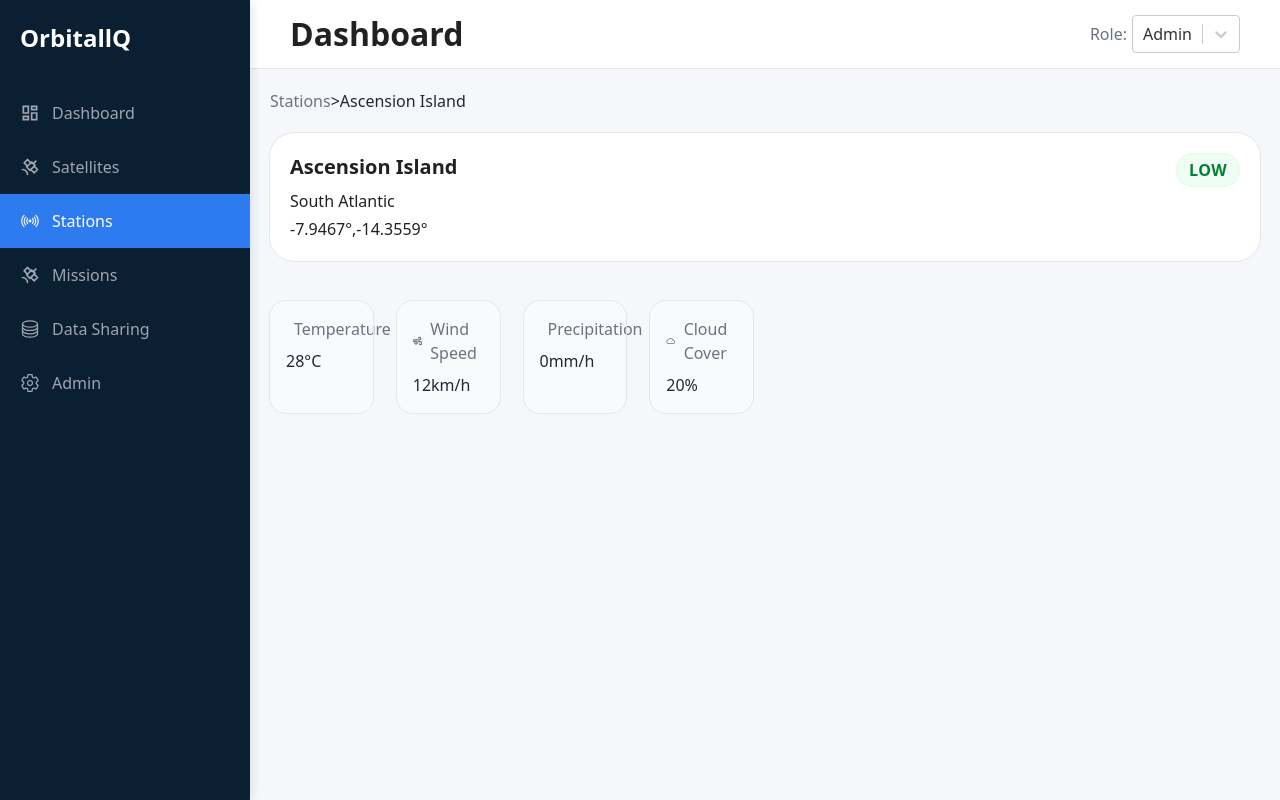
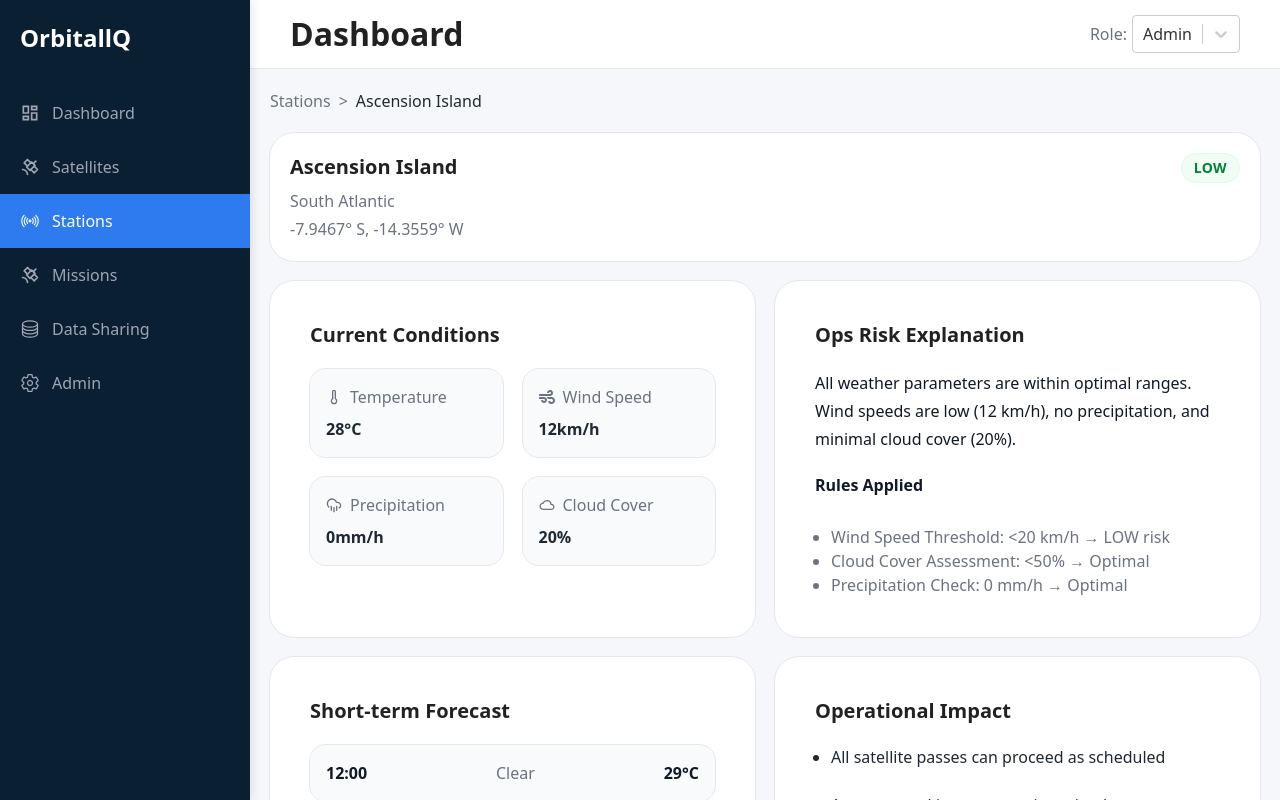
Before and after one commit to nikaKotrikadze/OrbitallQ-dashboard, a React (Vite) app: page /stations/ascension-island in a window 1280 px wide. Shown: the top 800 px of the page. Built offline with nearby package versions, Linux system fonts and the light colour scheme.

Commit message:
Features: Complete Details Page

```diff
--- a/src/components/pages/Dashboard/Dashboard.tsx
+++ b/src/components/pages/Dashboard/Dashboard.tsx
@@ -14,7 +14,9 @@ const Dashboard = () => {
       <SatelliteCondition />
       <div className="bg-white p-10 rounded-3xl outilne-solid outline-[#E5E7EB] outline-1 flex flex-col gap-5">
         <StationSection />
-        <WeatherCondition station={station} bgCol="#F9FAFB" />
+        <div className="grid grid-cols-2 gap-5">
+          <WeatherCondition station={station} bgCol="#F9FAFB" />
+        </div>
         <RiskLevel station={station} />
         <hr style={{ color: "#E5E7EB" }} />
         <RecommendedAction station={station} />
--- a/src/components/pages/Dashboard/WeatherCondition/WeatherCondition.tsx
+++ b/src/components/pages/Dashboard/WeatherCondition/WeatherCondition.tsx
@@ -26,7 +26,7 @@ const WeatherCard = ({
 
         <h1 className="max-w-24 text-[#6B7280]">{title}</h1>
       </div>
-      <h1 className="text-l pt-2 text-[#1F2933]">
+      <h1 className="text-l pt-2 text-[#1F2933] font-semibold">
         {number}
         {factor}
       </h1>
@@ -42,7 +42,7 @@ const WeatherCondition = ({
   bgCol: string;
 }) => {
   return (
-    <div className="grid grid-cols-1 sm:grid-cols-2 lg:grid-cols-4 gap-6 pt-5">
+    <>
       <WeatherCard
         title={"Temperature"}
         icon={<LuThermometer color="#6B7280" />}
@@ -71,7 +71,7 @@ const WeatherCondition = ({
         factor="%"
         bgCol={bgCol}
       />
-    </div>
+    </>
   );
 };
 
--- a/src/components/pages/Stations/StationDetails/StationDetails.tsx
+++ b/src/components/pages/Stations/StationDetails/StationDetails.tsx
@@ -1,23 +1,21 @@
 import React from "react";
 import { Link, useParams } from "react-router-dom";
-import { TABLESTATIONS, STATIONS } from "../../../../data/stations";
+import { STATIONS, type RiskLevel } from "../../../../data/stations";
 import WeatherCondition from "../../Dashboard/WeatherCondition/WeatherCondition";
 
-type OpsRisk = "LOW" | "MEDIUM" | "HIGH" | any;
-
-const riskBadgeClasses: Record<OpsRisk, string> = {
+const riskBadgeClasses: Record<RiskLevel, string> = {
   LOW: "bg-green-50 text-green-700 border-green-100",
   MEDIUM: "bg-yellow-50 text-yellow-700 border-yellow-100",
   HIGH: "bg-red-50 text-red-700 border-red-100",
 };
 
-function RiskBadge({ risk }: { risk: OpsRisk }) {
+function RiskBadge({ risk }: { risk: RiskLevel }) {
   return (
     <span
       className={[
         "inline-flex items-center justify-center",
         "px-3 py-1 rounded-full border",
-        "text-l font-semibold tracking-wide",
+        "text-sm font-semibold tracking-wide",
         riskBadgeClasses[risk],
       ].join(" ")}
     >
@@ -27,42 +25,104 @@ function RiskBadge({ risk }: { risk: OpsRisk }) {
 }
 
 const StationDetails = () => {
-  const { stationId } = useParams();
-  const station = TABLESTATIONS.find((i) => i.id == stationId);
-  const loc = STATIONS.find(
-    (i) => i.name.toLowerCase() == station?.name.toLowerCase()
-  );
+  const { stationId } = useParams<{ stationId: string }>();
+
+  const station = STATIONS.find((s) => s.id === stationId);
+
+  // ✅ Handle unknown station id
+  if (!station) {
+    return (
+      <div className="p-5">
+        <div className="flex gap-2 items-center">
+          <Link to="/stations" className="text-[#6b7280] hover:text-[#2E7BEF]">
+            Stations
+          </Link>
+          <span className="text-[#6b7280]">{">"}</span>
+          <span className="text-[#1F2933] font-medium">Not found</span>
+        </div>
+
+        <div className="mt-6 bg-white p-6 rounded-3xl outline-1 outline-[#E5E7EB]">
+          Station not found.
+        </div>
+      </div>
+    );
+  }
 
   return (
     <div className="p-5 flex flex-col gap-5">
-      <div className="flex">
+      {/* Breadcrumb */}
+      <div className="flex gap-2 items-center">
         <Link to="/stations" className="text-[#6b7280] hover:text-[#2E7BEF]">
           Stations
         </Link>
-        <h1>{` > `}</h1>
-        <h1 className="text-[#1F2933]">{station?.name}</h1>
+        <span className="text-[#6b7280]">{">"}</span>
+        <span className="text-[#1F2933] font-medium">{station.name}</span>
       </div>
-      <div className="bg-white p-5 rounded-3xl outilne-solid outline-[#E5E7EB] outline-1 flex justify-between">
+
+      {/* Header Card */}
+      <div className="bg-white p-5 rounded-3xl outline-1 outline-[#E5E7EB] flex justify-between items-start">
         <div className="flex flex-col gap-2">
-          <h1 className="font-semibold text-xl">{station?.name}</h1>
+          <h1 className="font-semibold text-xl">{station.name}</h1>
           <div className="flex flex-col gap-1">
-            <h1>{station?.location}</h1>
-            <div className="flex">
-              <h1>{loc?.location?.lat}°,</h1>
-              <h1>{loc?.location?.lon}°</h1>
-            </div>
+            <span className="text-[#6B7280]">{station.region}</span>
+            <span className="text-[#6B7280]">
+              {station.coordinates.lat}, {station.coordinates.lon}
+            </span>
           </div>
         </div>
-        <div>
-          <RiskBadge risk={station?.opsRisk} />
+
+        <RiskBadge risk={station.risk.level} />
+      </div>
+
+      {/* Responsive Grid (2 cols on lg, 1 col on mobile) */}
+      <div className="grid grid-cols-1 lg:grid-cols-2 gap-5">
+        <div className="bg-white p-10 rounded-3xl outline-1 outline-[#E5E7EB] flex flex-col gap-5">
+          <h1 className="font-semibold text-xl">Current Conditions</h1>
+          <div className="grid grid-cols-1 sm:grid-cols-2 gap-5">
+            <WeatherCondition station={station} bgCol="#F9FAFB" />
+          </div>
         </div>
-      </div>
-      <div className="grid grid-cols-1 gap-6 lg:grid-cols-2">
-        {/* <CurrentConditions /> */}
-        <WeatherCondition station={loc} bgCol={"#F9FAFB"} />
-        {/* <OpsRiskExplanation /> */}
-        {/* <ShortTermForecast /> */}
-        {/* <OperationalImpact /> */}
+
+        <div className="bg-white p-10 rounded-3xl outline-1 outline-[#E5E7EB] flex flex-col gap-5">
+          <h1 className="font-semibold text-xl">Ops Risk Explanation</h1>
+          <p className="text-[#111827] leading-7">{station.risk.explanation}</p>
+          <>
+            <h2 className="font-semibold text-[#111827] mb-2">Rules Applied</h2>
+            <ul className="list-disc text-[#6B7280] ml-4">
+              {station.rulesApplied.map((i) => (
+                <li>{i}</li>
+              ))}
+            </ul>
+          </>
+        </div>
+
+        <div className="bg-white p-10 rounded-3xl outline-1 outline-[#E5E7EB] flex flex-col gap-5">
+          <h1 className="font-semibold text-xl">Short-term Forecast</h1>
+
+          <div className="flex flex-col gap-4">
+            {station.foreCast.map((item) => (
+              <div
+                key={item.time}
+                className="bg-[#F9FAFB] flex items-center justify-between p-4 rounded-2xl outline-1 outline-[#E5E7EB]"
+              >
+                <p className="font-semibold text-[#111827]">{item.time}</p>
+                <p className="text-[#6B7280]">{item.condition}</p>
+                <p className="font-semibold text-[#111827]">
+                  {item.temperature}
+                </p>
+              </div>
+            ))}
+          </div>
+        </div>
+
+        <div className="bg-white p-10 rounded-3xl outline-1 outline-[#E5E7EB] flex flex-col gap-5">
+          <h1 className="font-semibold text-xl">Operational Impact</h1>
+          <ul className="list-disc text-[#1F2933] ml-4 flex flex-col gap-6">
+            {station.impact.map((i) => (
+              <li>{i}</li>
+            ))}
+          </ul>
+        </div>
       </div>
     </div>
   );
--- a/src/data/stations.ts
+++ b/src/data/stations.ts
@@ -1,29 +1,56 @@
 export type RiskLevel = "LOW" | "MEDIUM" | "HIGH";
+
+type ForecastItem = {
+  time: string;
+  condition: string;
+  temperature: string;
+};
 
 export type Station = {
   id: string;
   name: string;
-  location: { lat: number; lon: number };
+
+  // Display location (table + header)
+  region: string;
+
+  // Precise coordinates (details page)
+  coordinates: {
+    lat: string;
+    lon: string;
+  };
+
   weather: {
+    condition: string;
     temperatureC: number;
     windSpeedKmh: number;
     precipitationMmH: number;
     cloudCoverPercent: number;
   };
+
   risk: {
     level: RiskLevel;
     message: string;
+    explanation: string;
   };
+
   recommendedAction: string;
+
+  rulesApplied: string[];
+  foreCast: ForecastItem[];
+  impact: string[];
+
+  // ISO string (used everywhere)
   lastUpdated: string;
 };
 
 export const STATIONS: Station[] = [
   {
-    id: "cos",
+    id: "colorado-springs",
     name: "Colorado Springs",
-    location: { lat: 38.8339, lon: -104.8214 },
+    region: "Colorado, USA",
+    coordinates: { lat: "38.8339° N", lon: "-104.8214° W" },
     weather: {
+      condition: "Clear",
       temperatureC: 18,
       windSpeedKmh: 22,
       precipitationMmH: 0,
@@ -32,15 +59,37 @@ export const STATIONS: Station[] = [
     risk: {
       level: "MEDIUM",
       message: "Moderate winds may affect antenna operations",
+      explanation:
+        "Wind speeds of 22 km/h exceed the recommended threshold of 20 km/h for optimal antenna tracking. Cloud cover at 35% is within acceptable limits.",
     },
+    rulesApplied: [
+      "Wind Speed Threshold: >20 km/h → MEDIUM risk",
+      "Cloud Cover Assessment: <50% → Acceptable",
+      "Precipitation Check: 0 mm/h → Optimal",
+    ],
+    foreCast: [
+      { time: "12:00", condition: "Partly Cloudy", temperature: "19°C" },
+      { time: "15:00", condition: "Partly Cloudy", temperature: "21°C" },
+      { time: "18:00", condition: "Clear", temperature: "18°C" },
+      { time: "21:00", condition: "Clear", temperature: "15°C" },
+    ],
+    impact: [
+      "Satellite passes scheduled for the next 6 hours should proceed with caution",
+      "Antenna tracking accuracy may be reduced by 5-8% due to wind conditions",
+      "No impact expected on data downlink rates",
+      "Maintenance windows should be postponed until wind speed drops below 15 km/h",
+    ],
     recommendedAction: "Monitor conditions and prepare backup ground station",
     lastUpdated: "2025-12-19T21:37:00Z",
   },
+
   {
-    id: "vandenberg",
+    id: "vandenberg-sfb",
     name: "Vandenberg SFB",
-    location: { lat: 34.742, lon: -120.5724 },
+    region: "California, USA",
+    coordinates: { lat: "34.742° N", lon: "-120.5724° W" },
     weather: {
+      condition: "Overcast",
       temperatureC: 15,
       windSpeedKmh: 35,
       precipitationMmH: 5,
@@ -49,16 +98,39 @@ export const STATIONS: Station[] = [
     risk: {
       level: "HIGH",
       message: "High winds and poor visibility may disrupt antenna operations",
+      explanation:
+        "High wind speeds (35 km/h) combined with precipitation (5 mm/h) and heavy cloud cover (75%) create suboptimal conditions for ground station operations.",
     },
+    rulesApplied: [
+      "Wind Speed Threshold: >30 km/h → HIGH risk",
+      "Precipitation Check: >3 mm/h → HIGH risk",
+      "Cloud Cover Assessment: >70% → Poor visibility",
+    ],
+    foreCast: [
+      { time: "12:00", condition: "Rain", temperature: "14°C" },
+      { time: "15:00", condition: "Rain", temperature: "15°C" },
+      { time: "18:00", condition: "Overcast", temperature: "14°C" },
+      { time: "21:00", condition: "Cloudy", temperature: "13°C" },
+    ],
+    impact: [
+      "Non-critical satellite passes should be rescheduled",
+      "Backup ground station should be activated for mission-critical communications",
+      "Antenna tracking may be degraded by 15-20%",
+      "All outdoor maintenance activities should be suspended",
+    ],
     recommendedAction:
       "Activate backup ground station and postpone non-critical passes",
+
     lastUpdated: "2025-12-19T21:41:00Z",
   },
+
   {
-    id: "ascension",
+    id: "ascension-island",
     name: "Ascension Island",
-    location: { lat: -7.9467, lon: -14.3559 },
+    region: "South Atlantic",
+    coordinates: { lat: "-7.9467° S", lon: "-14.3559° W" },
     weather: {
+      condition: "Partly cloudy",
       temperatureC: 28,
       windSpeedKmh: 12,
       precipitationMmH: 0,
@@ -67,84 +139,114 @@ export const STATIONS: Station[] = [
     risk: {
       level: "LOW",
       message: "Weather conditions are optimal for operations",
+      explanation:
+        "All weather parameters are within optimal ranges. Wind speeds are low (12 km/h), no precipitation, and minimal cloud cover (20%).",
     },
+    impact: [
+      "All satellite passes can proceed as scheduled",
+      "Antenna tracking accuracy is optimal",
+      "Excellent conditions for data downlink and uplink operations",
+      "Maintenance windows can be conducted safely",
+    ],
     recommendedAction: "Proceed with scheduled satellite passes",
+    rulesApplied: [
+      "Wind Speed Threshold: <20 km/h → LOW risk",
+      "Cloud Cover Assessment: <50% → Optimal",
+      "Precipitation Check: 0 mm/h → Optimal",
+    ],
+    foreCast: [
+      { time: "12:00", condition: "Clear", temperature: "29°C" },
+      { time: "15:00", condition: "Clear", temperature: "30°C" },
+      { time: "18:00", condition: "Clear", temperature: "28°C" },
+      { time: "21:00", condition: "Clear", temperature: "26°C" },
+    ],
     lastUpdated: "2025-12-19T21:41:00Z",
   },
-];
 
-export type TableStation = {
-  id: string;
-  name: string;
-  location: string;
-  weather: {
-    condition: string;
-    temperatureC: number;
-    windSpeedKmh: number;
-  };
-  opsRisk: string;
-  lastUpdatedMinutesAgo: number;
-};
-
-export const TABLESTATIONS: TableStation[] = [
-  {
-    id: "colorado-springs",
-    name: "Colorado Springs",
-    location: "Colorado, USA",
-    weather: {
-      condition: "Clear",
-      temperatureC: 18,
-      windSpeedKmh: 22,
-    },
-    opsRisk: "MEDIUM",
-    lastUpdatedMinutesAgo: 10,
-  },
-  {
-    id: "vandenberg-sfb",
-    name: "Vandenberg SFB",
-    location: "California, USA",
-    weather: {
-      condition: "Overcast",
-      temperatureC: 15,
-      windSpeedKmh: 35,
-    },
-    opsRisk: "HIGH",
-    lastUpdatedMinutesAgo: 5,
-  },
-  {
-    id: "ascension-island",
-    name: "Ascension Island",
-    location: "South Atlantic",
-    weather: {
-      condition: "Partly cloudy",
-      temperatureC: 28,
-      windSpeedKmh: 12,
-    },
-    opsRisk: "LOW",
-    lastUpdatedMinutesAgo: 8,
-  },
   {
     id: "kauai",
     name: "Kauai",
-    location: "Hawaii, USA",
+    region: "Hawaii, USA",
+    coordinates: { lat: "22.0964° N", lon: "-159.5261° W" },
     weather: {
       condition: "Clear",
       temperatureC: 26,
       windSpeedKmh: 18,
+      precipitationMmH: 0,
+      cloudCoverPercent: 15,
     },
-    opsRisk: "LOW",
-    lastUpdatedMinutesAgo: 12,
+    risk: {
+      level: "LOW",
+      message: "Stable conditions",
+      explanation: "Low winds, no precipitation, and clear skies.",
+    },
+    impact: [
+      "Ideal conditions for all satellite communications",
+      "Antenna tracking accuracy is at maximum performance",
+      "No constraints on scheduled satellite passes",
+      "Maintenance activities can proceed without weather-related delays",
+    ],
+    recommendedAction: "Proceed with scheduled satellite passes",
+    rulesApplied: [
+      "Wind Speed Threshold: <20 km/h → LOW risk",
+      "Cloud Cover Assessment: <50% → Optimal",
+      "Precipitation Check: 0 mm/h → Optimal",
+    ],
+    foreCast: [
+      { time: "12:00", condition: "Clear", temperature: "27°C" },
+      { time: "15:00", condition: "Clear", temperature: "28°C" },
+      { time: "18:00", condition: "Clear", temperature: "26°C" },
+      { time: "21:00", condition: "Clear", temperature: "24°C" },
+    ],
+    lastUpdated: "2025-12-19T21:32:00Z",
   },
+
   {
     id: "cape-verde",
     name: "Cape Verde",
-    location: "West Africa",
+    region: "West Africa",
+    coordinates: { lat: "16.5388° N", lon: "-23.0418° W" },
     weather: {
       condition: "Clear",
       temperatureC: 24,
       windSpeedKmh: 15,
+      precipitationMmH: 0,
+      cloudCoverPercent: 18,
     },
-    opsRisk: "LOW",
-    lastUpdatedMinutesAgo: 15,
+    risk: {
+      level: "LOW",
+      message: "Optimal operating conditions",
+      explanation: "All weather metrics are within optimal thresholds.",
+    },
+    impact: [
+      "All communications systems operating at peak efficiency",
+      "No weather-related constraints on satellite operations",
+      "Excellent conditions for precision tracking",
+      "Full operational capability for all mission types",
+    ],
+    recommendedAction: "Proceed with scheduled satellite passes",
+    rulesApplied: [
+      "Wind Speed Threshold: <20 km/h → LOW risk",
+      "Cloud Cover Assessment: <50% → Optimal",
+      "Precipitation Check: 0 mm/h → Optimal",
+    ],
+    foreCast: [
+      { time: "12:00", condition: "Clear", temperature: "25°C" },
+      { time: "15:00", condition: "Clear", temperature: "26°C" },
+      { time: "18:00", condition: "Clear", temperature: "24°C" },
+      { time: "21:00", condition: "Clear", temperature: "22°C" },
+    ],
+    lastUpdated: "2025-12-19T21:26:00Z",
   },
 ];
+
+export const tableStations = STATIONS.map((s) => ({
+  id: s.id,
+  name: s.name,
+  location: s.region,
+  currentWeather: `${s.weather.condition}, ${s.weather.temperatureC}°C, ${s.weather.windSpeedKmh} km/h winds`,
+  opsRisk: s.risk.level,
+  lastUpdatedMinutesAgo: Math.floor(
+    (Date.now() - new Date(s.lastUpdated).getTime()) / 60000
+  ),
+}));
```
Also changed, not shown: src/components/pages/Dashboard/WeatherCondition/RiskLevel.tsx (+5 -2 lines).
